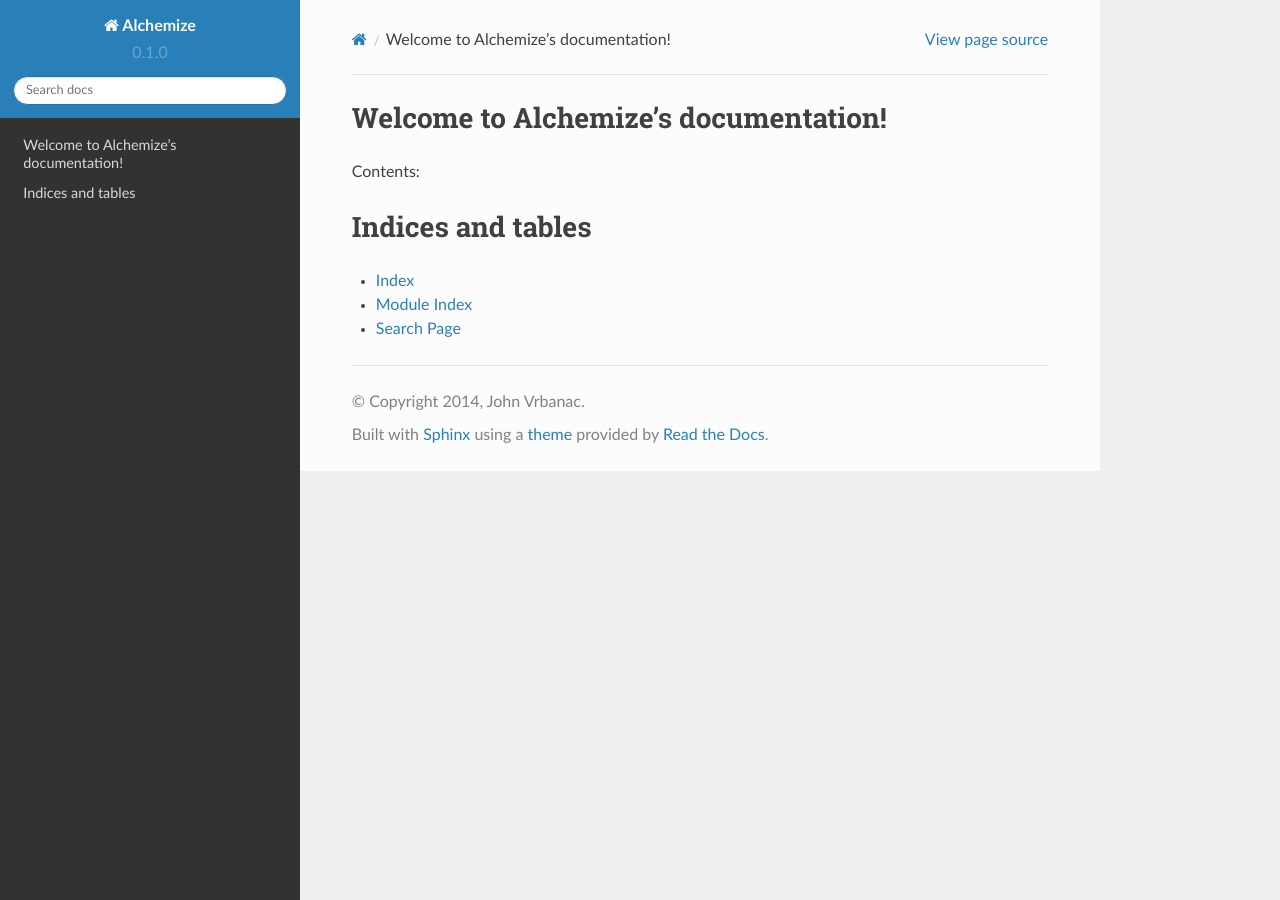
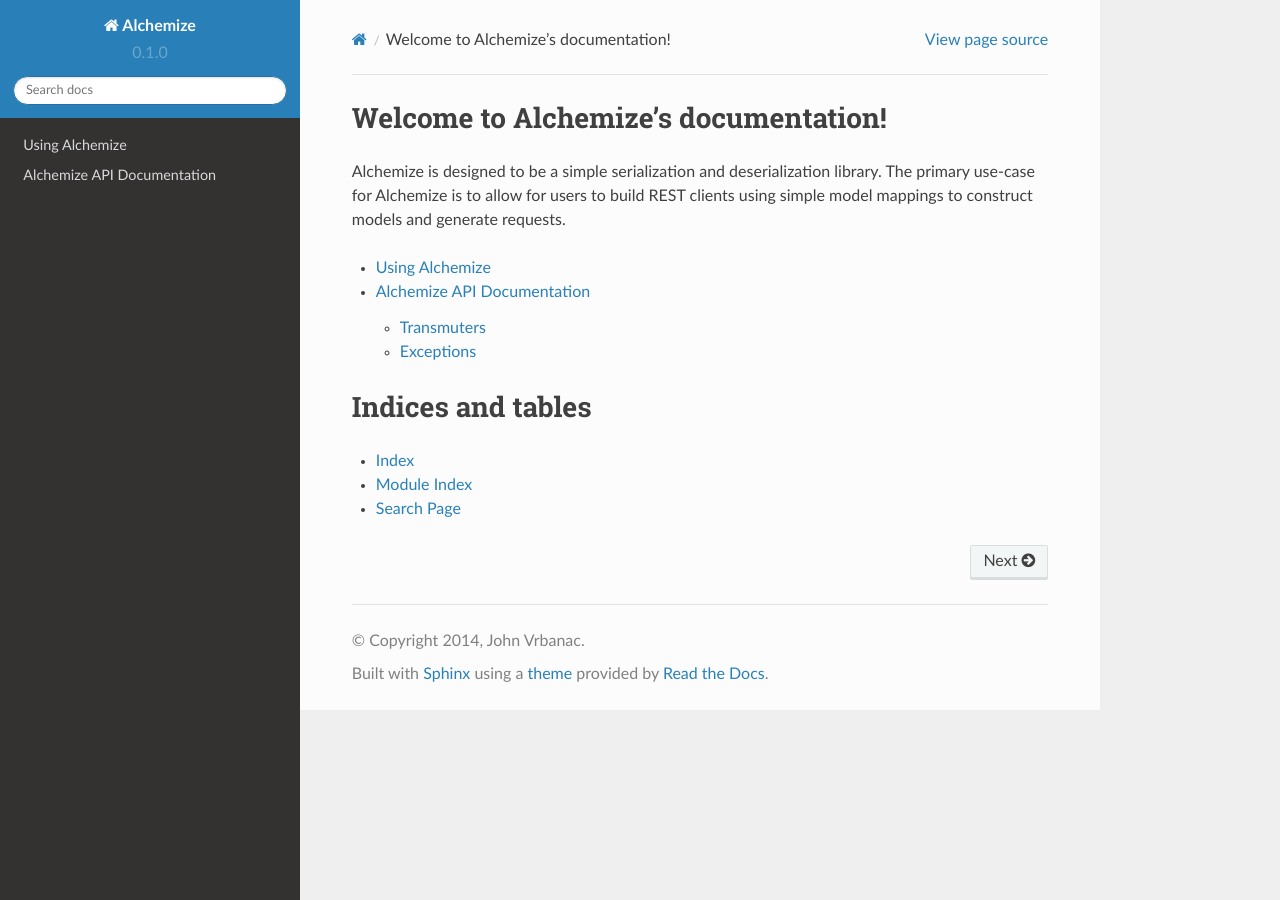
Before and after one commit to jmvrbanac/alchemize, a Sphinx documentation site: the page built from docs/index.rst, in a window 1280 px wide. Built offline with Sphinx 7.4.7 and the Read the Docs theme 2.0.0, drawn with Linux system fonts in a browser that asks for light colours.

Commit message:
Adding autodoc and docstrings

```diff
--- /dev/null
+++ b/docs/api.rst
@@ -0,0 +1,17 @@
+Alchemize API Documentation
+=====================================
+
+Transmuters
+------------------
+
+.. autoclass:: alchemize.transmute.JsonTransmuter
+    :members:
+
+.. autoclass:: alchemize.transmute.AbstractBaseTransmuter
+    :members:
+
+
+Exceptions
+------------
+
+.. autoclass:: alchemize.transmute.UnsupportedMappedModelError
--- a/docs/conf.py
+++ b/docs/conf.py
@@ -20,7 +20,7 @@
 # If extensions (or modules to document with autodoc) are in another directory,
 # add these directories to sys.path here. If the directory is relative to the
 # documentation root, use os.path.abspath to make it absolute, like shown here.
-#sys.path.insert(0, os.path.abspath('.'))
+sys.path.insert(0, os.path.abspath('../'))
 
 # -- General configuration ------------------------------------------------
 
--- a/docs/index.rst
+++ b/docs/index.rst
@@ -1,16 +1,16 @@
-.. Alchemize documentation master file, created by
-   sphinx-quickstart on Mon Sep 22 20:14:26 2014.
-   You can adapt this file completely to your liking, but it should at least
-   contain the root `toctree` directive.
-
 Welcome to Alchemize's documentation!
 =====================================
 
-Contents:
+Alchemize is designed to be a simple serialization and deserialization
+library. The primary use-case for Alchemize is to allow for users to
+build REST clients using simple model mappings to construct models and
+generate requests.
 
 .. toctree::
    :maxdepth: 2
 
+   using
+   api
 
 
 Indices and tables
--- /dev/null
+++ b/docs/using.rst
@@ -0,0 +1,2 @@
+Using Alchemize
+==================
```
Also changed, not shown: 1 other file.
